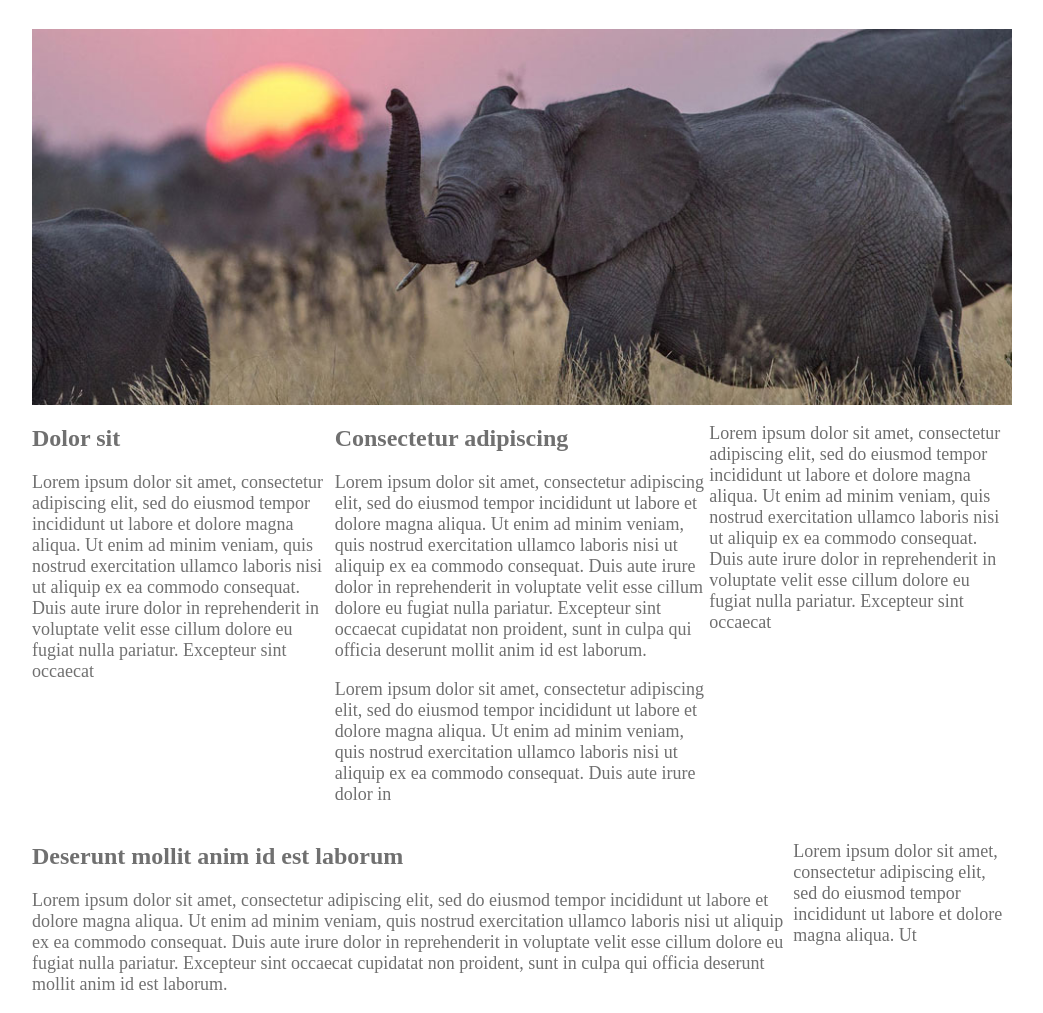
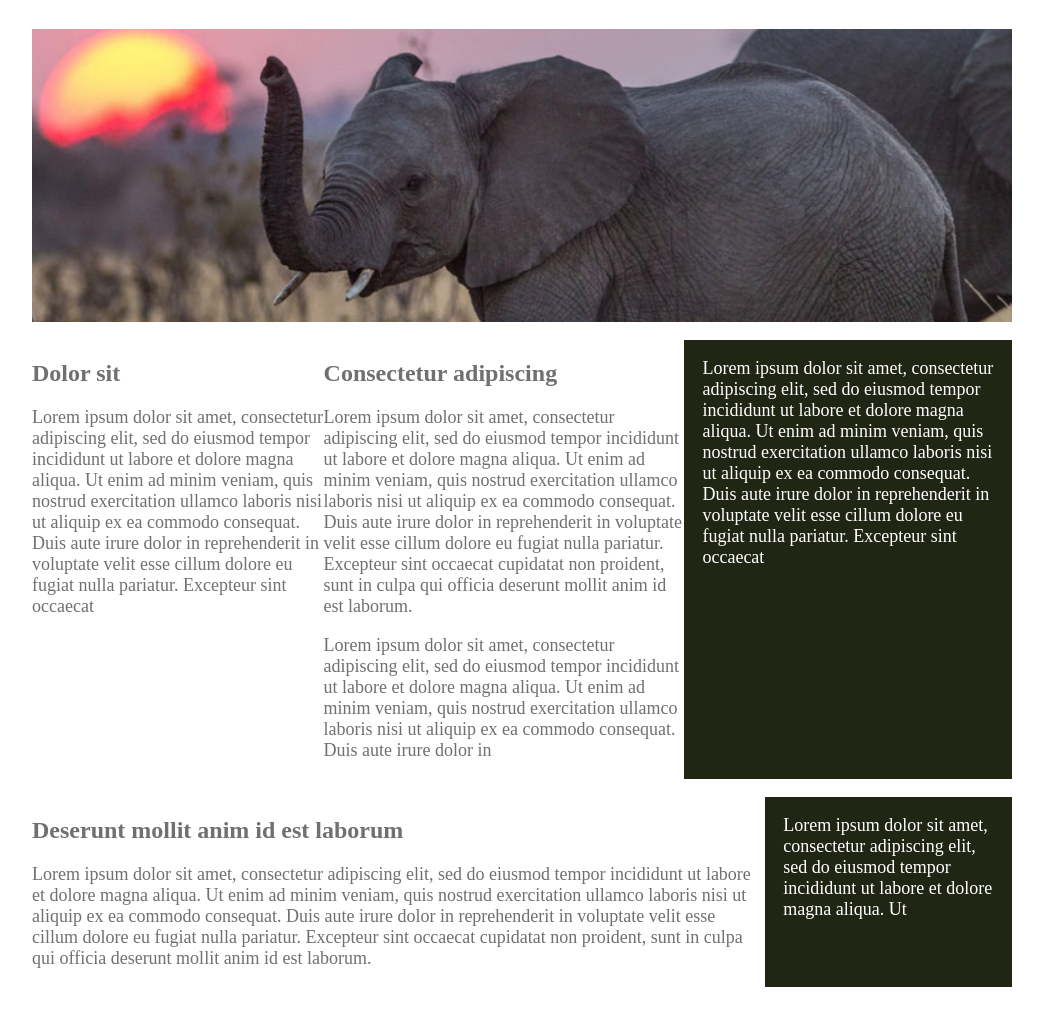
Before and after one commit to sachinm78/responsive-flex-practice, a plain HTML site: page index.html in a window 1280 px wide. Shown: the part 58-1071 px from the top of the page, without its empty margins (118-1161 px from the left). Drawn offline with Linux system fonts and the light colour scheme.

Commit message:
modified banner img and added bg styling to last cols in each section

```diff
--- a/css/style.css
+++ b/css/style.css
@@ -20,6 +20,10 @@ h2 {
     font-size: 1.5rem;
 }
 
+p {
+    margin-top: 0;
+}
+
 
 /*  Layout  */
 
@@ -35,4 +39,11 @@ img {
 
 .columns {
     display: flex;
+    margin: 1em 0;
 }
+
+.col-bg {
+    background: #212614;
+    color: #fff;
+    padding: 1em;
+}
--- a/index.html
+++ b/index.html
@@ -7,7 +7,7 @@
 
         <div class="container">
             <h1>Responsive Design <span>With Flexbox</span> Practice</h1>
-            <img src="images/elephants-banner.jpg" alt="elephants in their natural habitat">
+            <img src="images/baby-elephant.png" alt="baby elephant at sunset">
 
             <div class="columns">
                 <div class="col">
@@ -19,7 +19,7 @@
                     <p>Lorem ipsum dolor sit amet, consectetur adipiscing elit, sed do eiusmod tempor incididunt ut labore et dolore magna aliqua. Ut enim ad minim veniam, quis nostrud exercitation ullamco laboris nisi ut aliquip ex ea commodo consequat. Duis aute irure dolor in reprehenderit in voluptate velit esse cillum dolore eu fugiat nulla pariatur. Excepteur sint occaecat cupidatat non proident, sunt in culpa qui officia deserunt mollit anim id est laborum.</p>
                     <p>Lorem ipsum dolor sit amet, consectetur adipiscing elit, sed do eiusmod tempor incididunt ut labore et dolore magna aliqua. Ut enim ad minim veniam, quis nostrud exercitation ullamco laboris nisi ut aliquip ex ea commodo consequat. Duis aute irure dolor in </p>
                 </div>
-                <div class="col">
+                <div class="col col-bg">
                     <p>Lorem ipsum dolor sit amet, consectetur adipiscing elit, sed do eiusmod tempor incididunt ut labore et dolore magna aliqua. Ut enim ad minim veniam, quis nostrud exercitation ullamco laboris nisi ut aliquip ex ea commodo consequat. Duis aute irure dolor in reprehenderit in voluptate velit esse cillum dolore eu fugiat nulla pariatur. Excepteur sint occaecat</p>
                 </div>
             </div>
@@ -29,7 +29,7 @@
                     <h2>Deserunt mollit anim id est laborum</h2>
                     <p>Lorem ipsum dolor sit amet, consectetur adipiscing elit, sed do eiusmod tempor incididunt ut labore et dolore magna aliqua. Ut enim ad minim veniam, quis nostrud exercitation ullamco laboris nisi ut aliquip ex ea commodo consequat. Duis aute irure dolor in reprehenderit in voluptate velit esse cillum dolore eu fugiat nulla pariatur. Excepteur sint occaecat cupidatat non proident, sunt in culpa qui officia deserunt mollit anim id est laborum.</p>
                 </div>
-                <div class="col">
+                <div class="col col-bg">
                     <p>Lorem ipsum dolor sit amet, consectetur adipiscing elit, sed do eiusmod tempor incididunt ut labore et dolore magna aliqua. Ut</p>
                 </div>
             </div>
```
Also changed, not shown: images/baby-elephant.png (added), images/elephants-banner.jpg (deleted).
